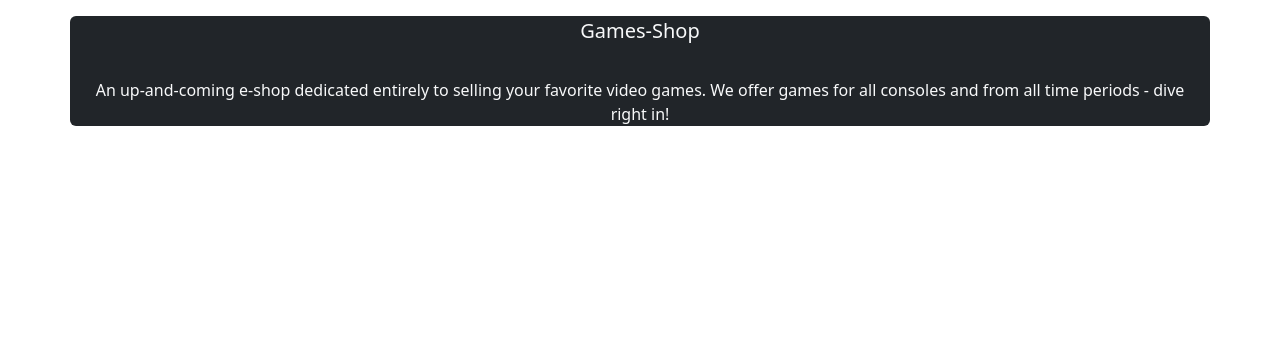
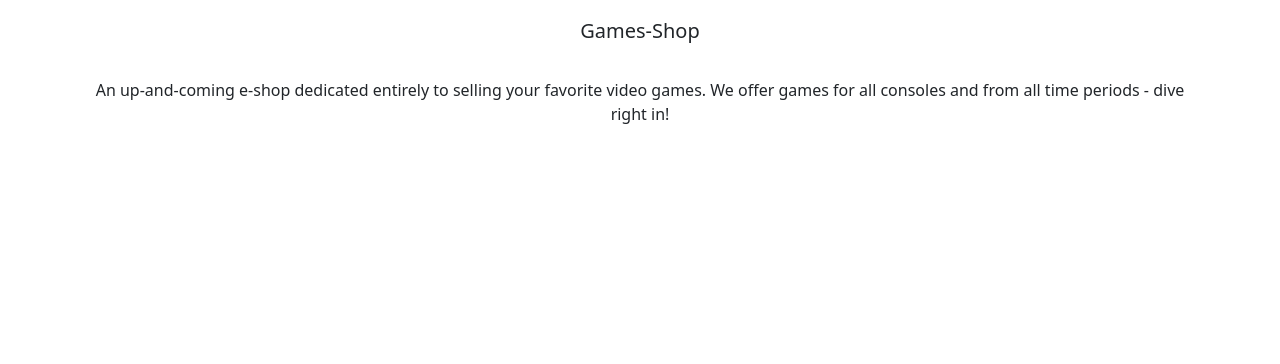
Before and after one commit to MarkoMinovski/hid-basic-example, a Django app: page /about in a window 1280 px wide. Shown: the part 56-420 px from the top of the page. Run offline with Django 5.2, Linux system fonts and the light colour scheme.

Commit message:
testing github actions

```diff
--- a/templates/games_crud/about_us.html
+++ b/templates/games_crud/about_us.html
@@ -3,7 +3,7 @@
 
 {% block content %}
 
-    <div class="container my-3 bg-dark text-center rounded text-light d-flex flex-column justify-center row-gap-3">
+    <div class="container my-3 text-center rounded d-flex flex-column justify-center row-gap-3">
         <p class="lead">
             Games-Shop
         </p>
```
Also changed, not shown: .github/workflows/my-pipeline.yml (added).
